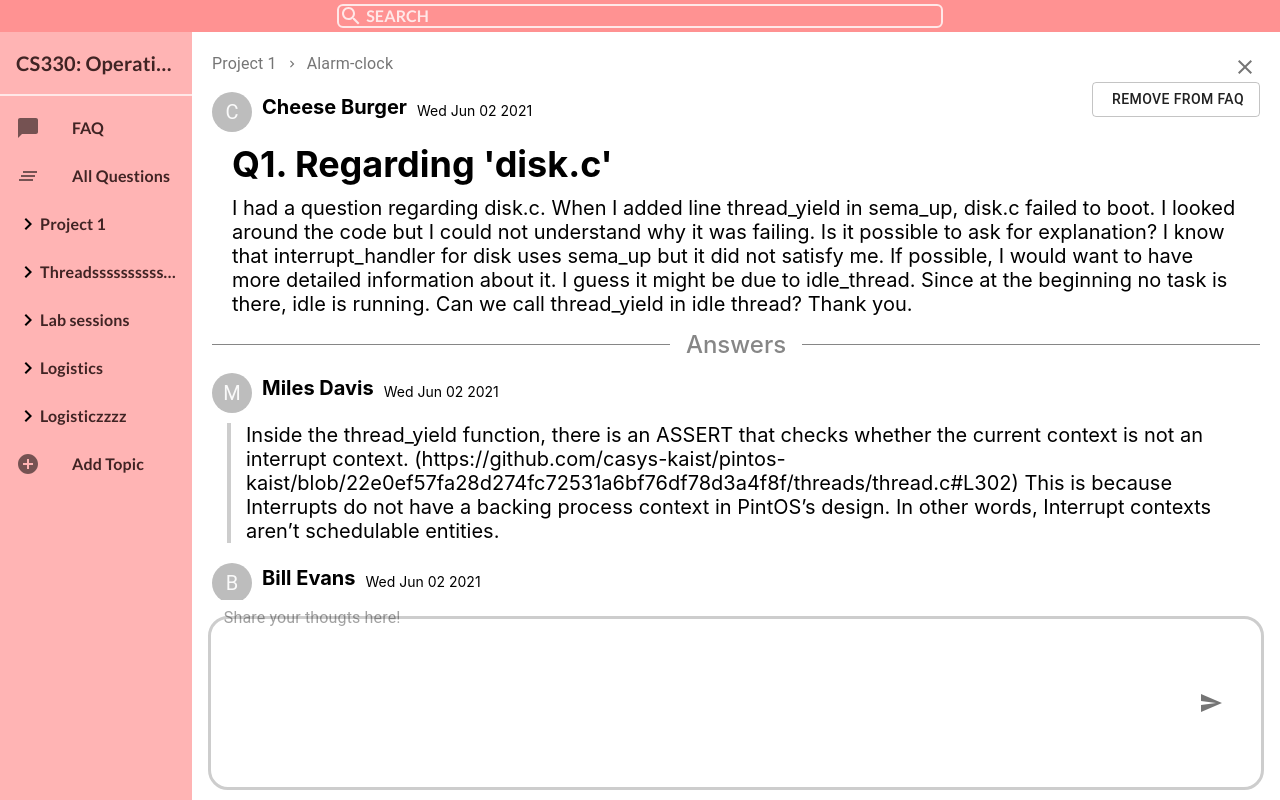
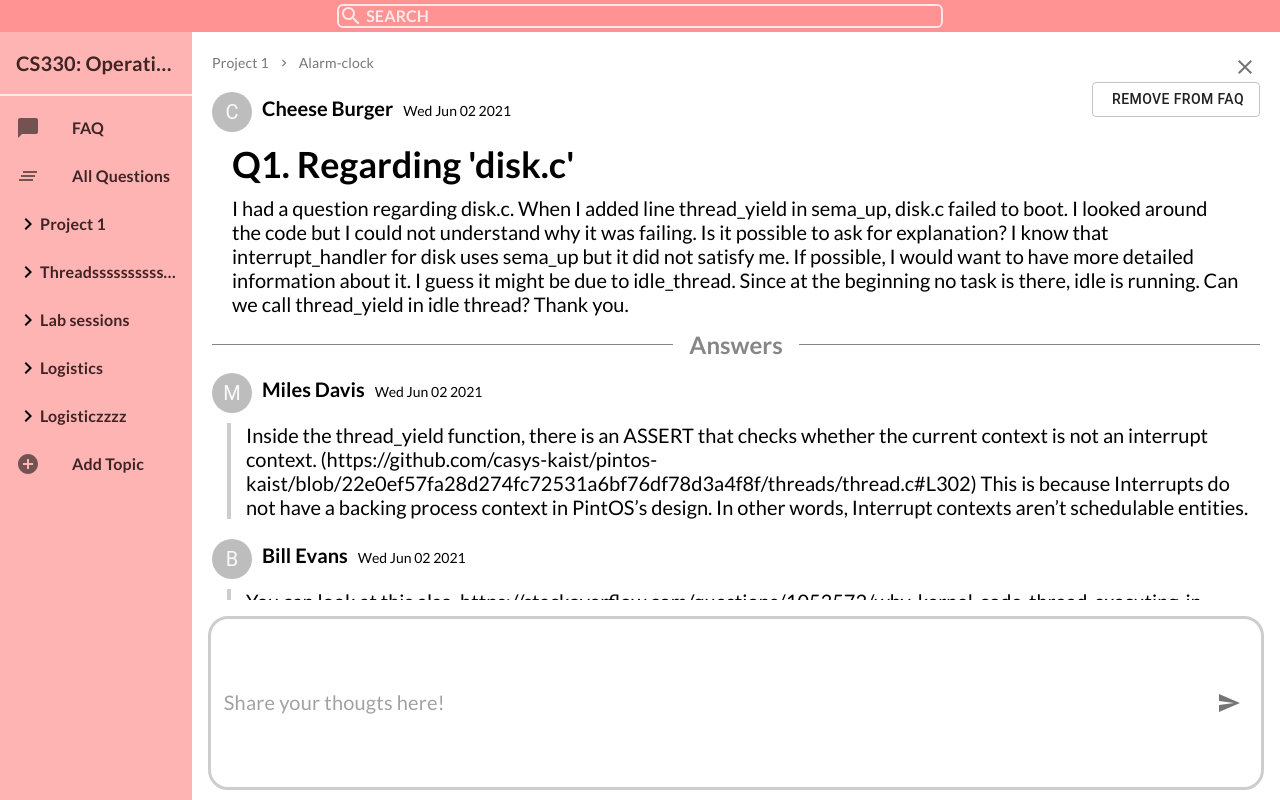
Before and after one commit to busankimchi/CS374-design-project, a React (Create React App) app: page /faq in a window 1280 px wide. Built offline with nearby package versions, Linux system fonts and the light colour scheme; no server answers; the database is empty.

Commit message:
Apply font and fix sizing issue

```diff
--- a/src/components/Contents/AnswerDisplay.tsx
+++ b/src/components/Contents/AnswerDisplay.tsx
@@ -4,6 +4,7 @@ import { Box } from '@material-ui/core';
 import { AnswerContent } from '../../utils/types';
 import { UserInfo } from './UserInfo'
 import { LIGHT_GRAY_1 } from '../../utils/themes'
+import { B1 } from '../../utils/themes'
 
 interface AnswerDisplayProp {
   answer: AnswerContent,
@@ -35,5 +36,5 @@ const AnswerContentWrapper = styled(Box)`
 
 const AnswerContentBox = styled(Box)`
   margin-left: 15px;
-  font-size: 20px;
+  ${B1};
 `;
--- a/src/components/Contents/AnswerDivider.tsx
+++ b/src/components/Contents/AnswerDivider.tsx
@@ -1,5 +1,6 @@
 import { makeStyles, Box } from "@material-ui/core";
 import { GRAY } from '../../utils/themes'
+import { H2 } from '../../utils/themes'
 
 const useStyles = makeStyles(theme => ({
   container: {
@@ -16,8 +17,7 @@ const useStyles = makeStyles(theme => ({
     paddingBottom: theme.spacing(0.5),
     paddingRight: theme.spacing(2),
     paddingLeft: theme.spacing(2),
-    fontWeight: 500,
-    fontSize: 24,
+    H2,
     color: GRAY
   }
 }));
--- a/src/components/Contents/Contents.tsx
+++ b/src/components/Contents/Contents.tsx
@@ -3,7 +3,7 @@ import styled from 'styled-components';
 import { Box, InputBase, IconButton } from '@material-ui/core';
 import SendIcon from '@material-ui/icons/Send';
 import { QnADisplay } from './QnADisplay'
-import { LIGHT_GRAY_1 } from '../../utils/themes'
+import { LIGHT_GRAY_1, B1 } from '../../utils/themes'
 
 interface ContentsProp { questionId: number; };
 
@@ -17,7 +17,7 @@ export const Contents: FC<ContentsProp> = ({ questionId }) => {
         <AnswerForm>
           <InputTextField
             multiline
-            rows={10}
+            fullWidth
             placeholder="Share your thougts here!"
           />
           <SubmitButton type="submit"><SendIcon /></SubmitButton>
@@ -30,7 +30,7 @@ export const Contents: FC<ContentsProp> = ({ questionId }) => {
 const ContentBox = styled(Box)`
   padding: 0px;
   margin: 0px;
-  height: 100%;
+  height: 96vh;
   display: flex;
   justify-content: space-between;
   flex-direction: column;
@@ -55,15 +55,16 @@ const AnswerForm = styled.form`
   border: solid;
   border-color: ${LIGHT_GRAY_1};
   display: grid;
-  grid-template-columns: auto 100px;
+  grid-template-columns: auto 5vw;
 `;
 
 const InputTextField = styled(InputBase)`
   margin: 1vh 1vw;
   width: auto;
   height: 19vh;
-  font-size: 20px;
+  ${B1};
   grid-column: 1;
+  overflow-y: scroll;
 `;
 
 const SubmitButton = styled(IconButton)`
--- a/src/components/Contents/QnADisplay.tsx
+++ b/src/components/Contents/QnADisplay.tsx
@@ -8,6 +8,7 @@ import { AnswerDivider } from './AnswerDivider'
 import { dummyQuestion, dummyAnswers } from '../../utils/dummyDatas'
 import { FAQButton } from './FAQButton'
 import { AnswerDisplay } from './AnswerDisplay'
+import { H1, B1, B2 } from '../../utils/themes'
 
 interface QuestionIdProp { questionId: number; };
 
@@ -38,10 +39,10 @@ export const QnADisplay: FC<QuestionIdProp> = ({ questionId }) => {
     <QnADisplayBox>
       <Box>
         <QuestionTopBox>
-          <Breadcrumbs separator={<NavigateNextIcon style={{ fontSize: 14 }} />} aria-label="breadcrumb">
+          <TopicBreadcrumbs separator={<NavigateNextIcon style={{ fontSize: 14 }} />} aria-label="breadcrumb">
             <BreadcrumbElem color="textSecondary">{question.topic}</BreadcrumbElem>
             <BreadcrumbElem color="textSecondary">{question.subtopic}</BreadcrumbElem>
-          </Breadcrumbs>
+          </TopicBreadcrumbs>
           <CloseButton aria-label="close tab" onClick={closeTab}>
             <CloseIcon />
           </CloseButton>
@@ -80,21 +81,24 @@ const QuestionTopBox = styled(Box)`
 
 const QuestionTitleBox = styled(Box)`
   margin-left: 10px;
-  font-size: 36px;
-  font-weight: Bold;
+  ${H1};
 `;
 
 const QuestionContentBox = styled(Box)`
   margin: 10px;
-  font-size: 20px;
+  ${B1};
+`;
+
+const TopicBreadcrumbs = styled(Breadcrumbs)`
+  margin-top: 4px;
 `;
 
 const BreadcrumbElem = styled(Typography)`
-  margin-top: 4px;
-  font-size: 14px;
+  ${B2};
 `;
 
 const CloseButton = styled(IconButton)`
   width: 30px;
   height: 30px;
+  ${B2};
 `;
--- a/src/components/Contents/UserInfo.tsx
+++ b/src/components/Contents/UserInfo.tsx
@@ -1,6 +1,7 @@
 import { FC } from 'react';
 import styled from 'styled-components';
 import { Box, Avatar } from '@material-ui/core';
+import { H3, B2 } from '../../utils/themes'
 
 interface UserInfoProp {
   userName: string,
@@ -30,14 +31,13 @@ const UserAvatar = styled(Avatar)`
 
 const UserNameBox = styled(Box)`
   margin-left: 10px;
-  margin-top: 3px;
-  font-size: 20px;
-  font-weight: Bold;
+  margin-top: 4px;
+  ${H3};
 `;
 
 const TimeBox = styled(Box)`
   margin-left: 10px;
   margin-top: 10px;
   display: flex;
-  font-size: 14px;
+  ${B2};
 `;
```
